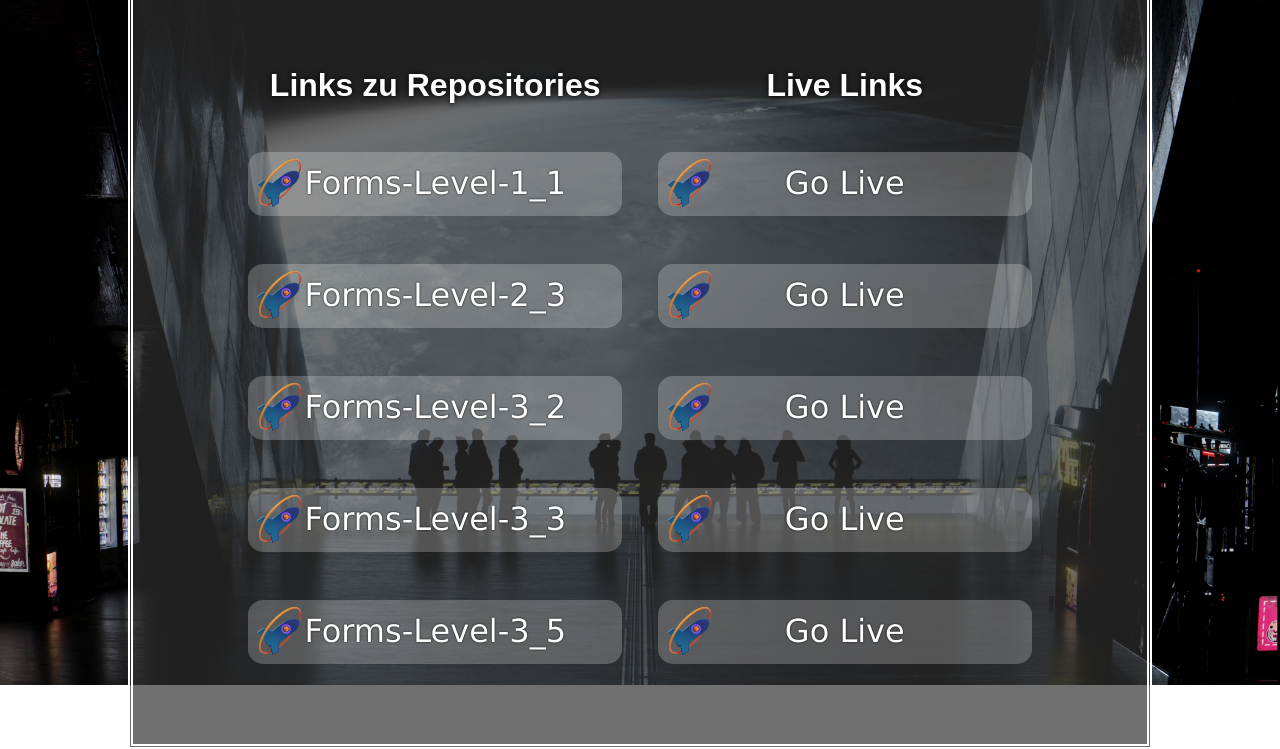
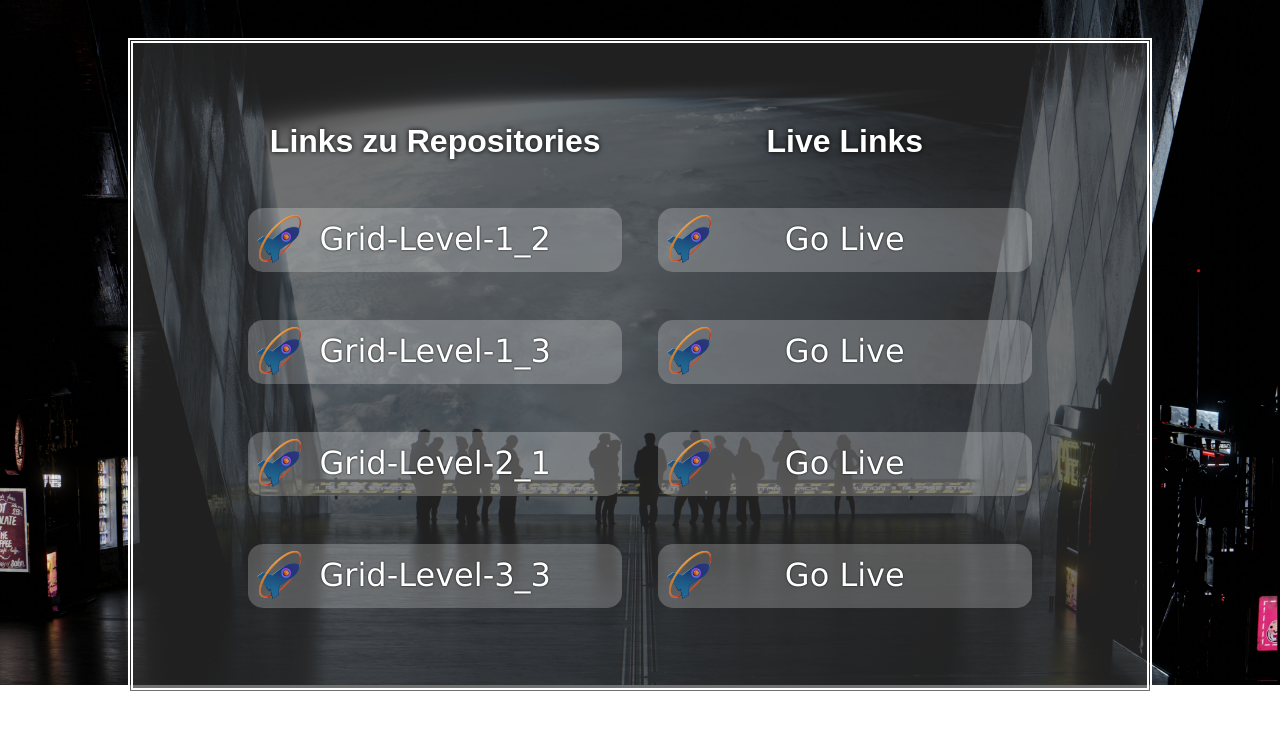
Before and after one commit to samuelaliyari/Aufgaben, a plain HTML site: page index.html in a window 1280 px wide. Shown: the part 115-864 px from the top of the page. After the commit the page ends 808 px from the top, so only its background shows below. Drawn offline with Linux system fonts and the light colour scheme.

Commit message:
CSS Grids

```diff
--- a/index.html
+++ b/index.html
@@ -4,7 +4,7 @@
     <meta charset="UTF-8">
     <meta name="viewport" content="width=device-width, initial-scale=1.0">
     <link rel="stylesheet" href="./assets/css/style.css">
-    <title>HTML/CSS Vertiefung: Forms!</title>
+    <title>CSS Vertiefung: Grids!</title>
 </head>
 <body>
     <header>
@@ -24,22 +24,20 @@
             <article>
                 <h3>Links zu Repositories</h3>
                     <ul>
-                        <li><a href="https://github.com/samuelaliyari/Forms-Level-1_1" target="_blank">Forms-Level-1_1</a></li>
-                        <li><a href="https://github.com/samuelaliyari/Forms-Level-2_3" target="_blank">Forms-Level-2_3</a></li>
-                        <li><a href="https://github.com/samuelaliyari/forms-level-3-2" target="_blank">Forms-Level-3_2</a></li>
-                        <li><a href="https://github.com/samuelaliyari/Forms-Level-3_3" target="_blank">Forms-Level-3_3</a></li>
-                        <li><a href="https://github.com/samuelaliyari/Forms-Level-3_5" target="_blank">Forms-Level-3_5</a></li>
+                        <li><a href="https://github.com/samuelaliyari/Grid-Level-1_2" target="_blank">Grid-Level-1_2</a></li>
+                        <li><a href="https://github.com/samuelaliyari/Grid-Level-1_3" target="_blank">Grid-Level-1_3</a></li>
+                        <li><a href="https://github.com/samuelaliyari/Grid-Level-2_1" target="_blank">Grid-Level-2_1</a></li>
+                        <li><a href="https://github.com/samuelaliyari/Grid-Level-3_3" target="_blank">Grid-Level-3_3</a></li>
                     </ul>
-
             </article>
             <article>
                 <h3>Live Links</h3>
                     <ul class="live">
-                        <li><a href="https://samuelaliyari.github.io/Forms-Level-1_1/" target="_blank"> Go Live</a></li>
-                        <li><a href="https://samuelaliyari.github.io/Forms-Level-2_3/" target="_blank"> Go Live</a></li>
-                        <li><a href="https://samuelaliyari.github.io/forms-level-3-2/" target="_blank"> Go Live</a></li>
-                        <li><a href="https://samuelaliyari.github.io/Forms-Level-3_3/index.html" target="_blank"> Go Live</a></li>
-                        <li><a href="https://samuelaliyari.github.io/Forms-Level-3_5/" target="_blank"> Go Live</a></li>
+                        <li><a href="https://samuelaliyari.github.io/Grid-Level-1_2/" target="_blank"> Go Live</a></li>
+                        <li><a href="https://samuelaliyari.github.io/Grid-Level-1_3/" target="_blank"> Go Live</a></li>
+                        <li><a href="https://samuelaliyari.github.io/Grid-Level-2_1/" target="_blank"> Go Live</a></li>
+                        <li><a href="https://samuelaliyari.github.io/Grid-Level-3_3/" target="_blank"> Go Live</a>
+                        </li>
                     </ul>
             </article>
             </div>
```
